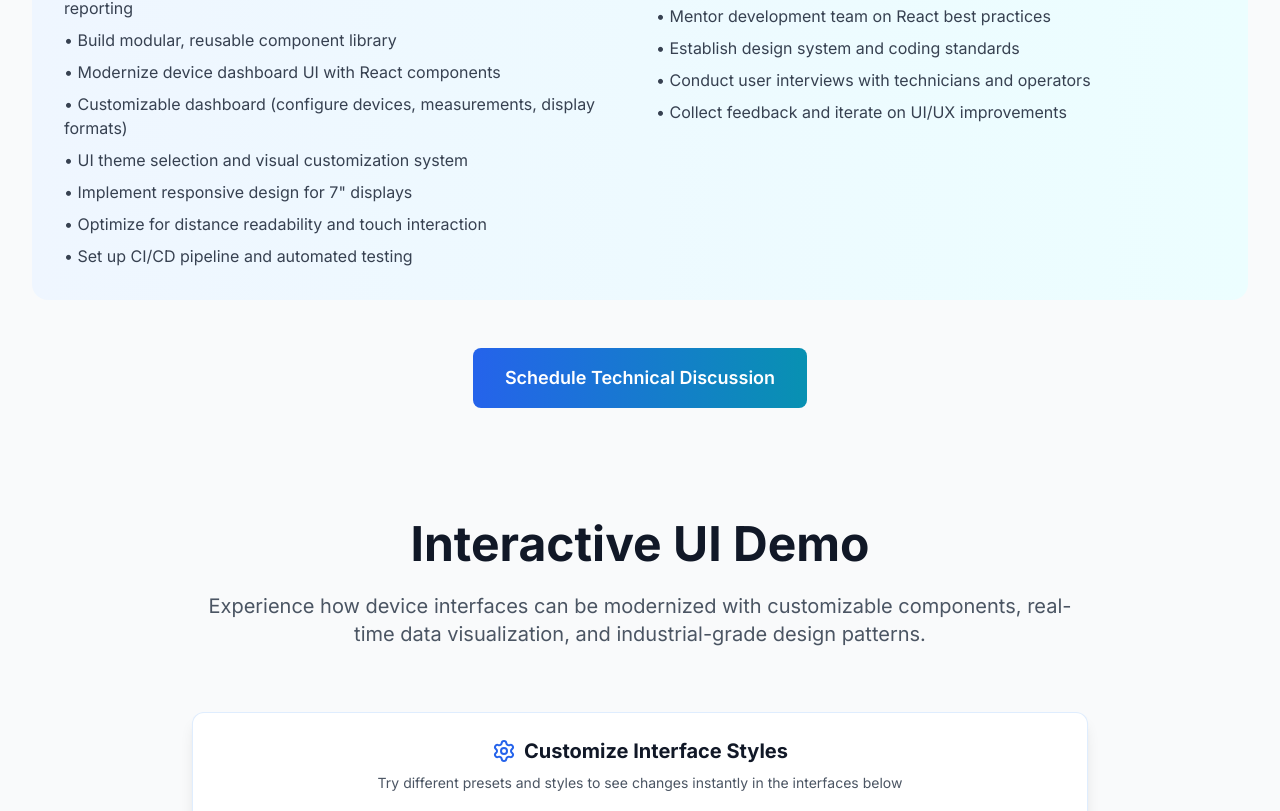
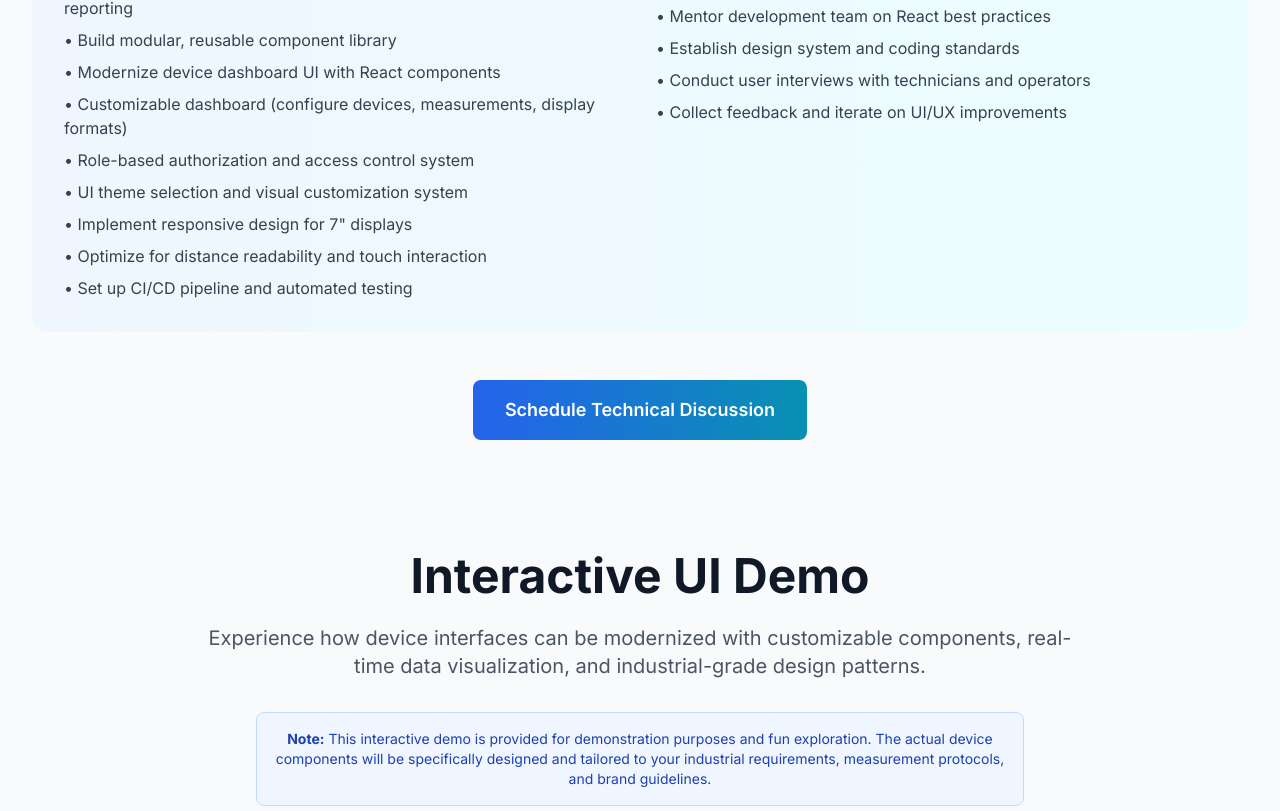
Before and after one commit to evekeen/ui-portfolio, a React (Vite) app: page / in a window 1280 px wide. Shown: the part 7709-8520 px from the top of the page. Built offline with nearby package versions, Linux system fonts and the light colour scheme.

Commit message:
scope update, disclaimer

```diff
--- a/src/components/sections/ZumbachDemo.tsx
+++ b/src/components/sections/ZumbachDemo.tsx
@@ -270,6 +270,7 @@ const ZumbachDemoContent: React.FC = () => {
                   <li>• Build modular, reusable component library</li>
                   <li>• Modernize device dashboard UI with React components</li>
                   <li>• Customizable dashboard (configure devices, measurements, display formats)</li>
+                  <li>• Role-based authorization and access control system</li>
                   <li>• UI theme selection and visual customization system</li>
                   <li>• Implement responsive design for 7" displays</li>
                   <li>• Optimize for distance readability and touch interaction</li>
@@ -311,10 +312,17 @@ const ZumbachDemoContent: React.FC = () => {
           <h2 className="text-4xl sm:text-5xl font-bold text-gray-900 mb-6">
             Interactive UI Demo
           </h2>
-          <p className="text-xl text-gray-600 max-w-4xl mx-auto mb-12">
+          <p className="text-xl text-gray-600 max-w-4xl mx-auto mb-8">
             Experience how device interfaces can be modernized with customizable components,
             real-time data visualization, and industrial-grade design patterns.
           </p>
+          <div className="bg-blue-50 border border-blue-200 rounded-lg p-4 max-w-3xl mx-auto mb-12">
+            <p className="text-sm text-blue-800">
+              <strong>Note:</strong> This interactive demo is provided for demonstration purposes and fun exploration.
+              The actual device components will be specifically designed and tailored to your industrial
+              requirements, measurement protocols, and brand guidelines.
+            </p>
+          </div>
         </motion.div>
 
         <motion.div
```
